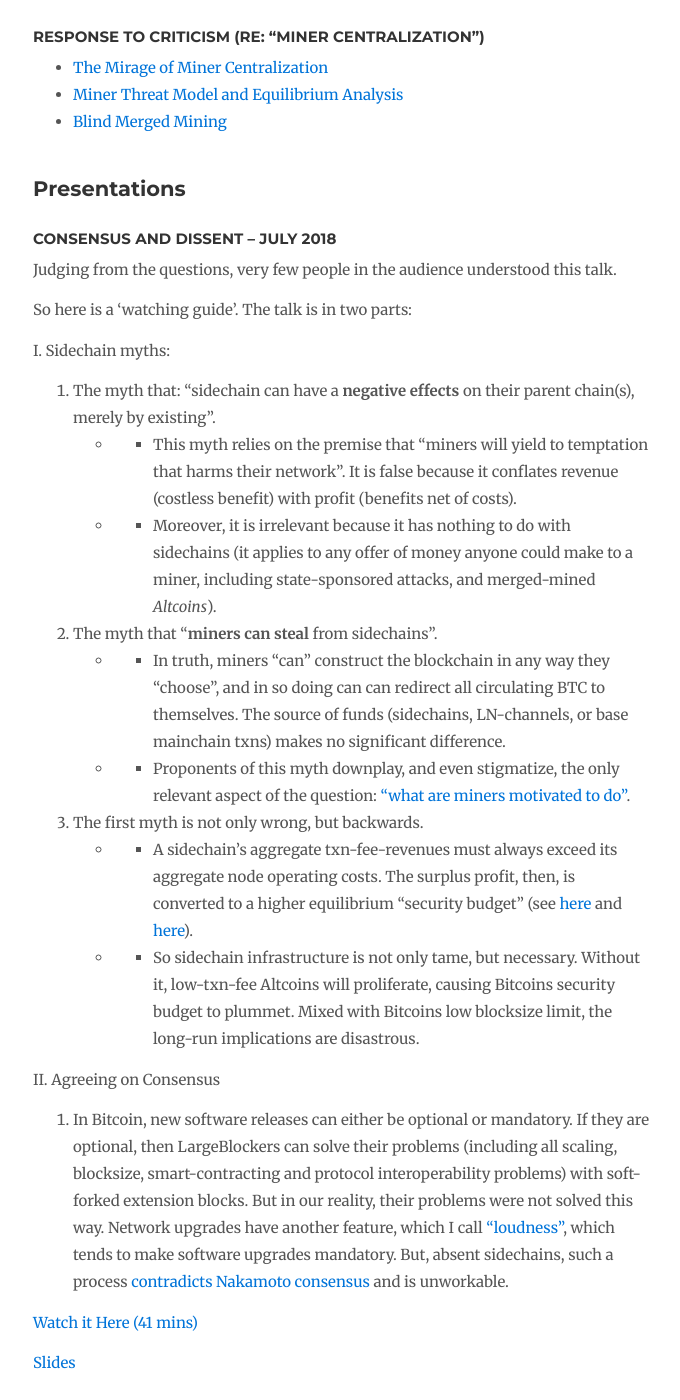
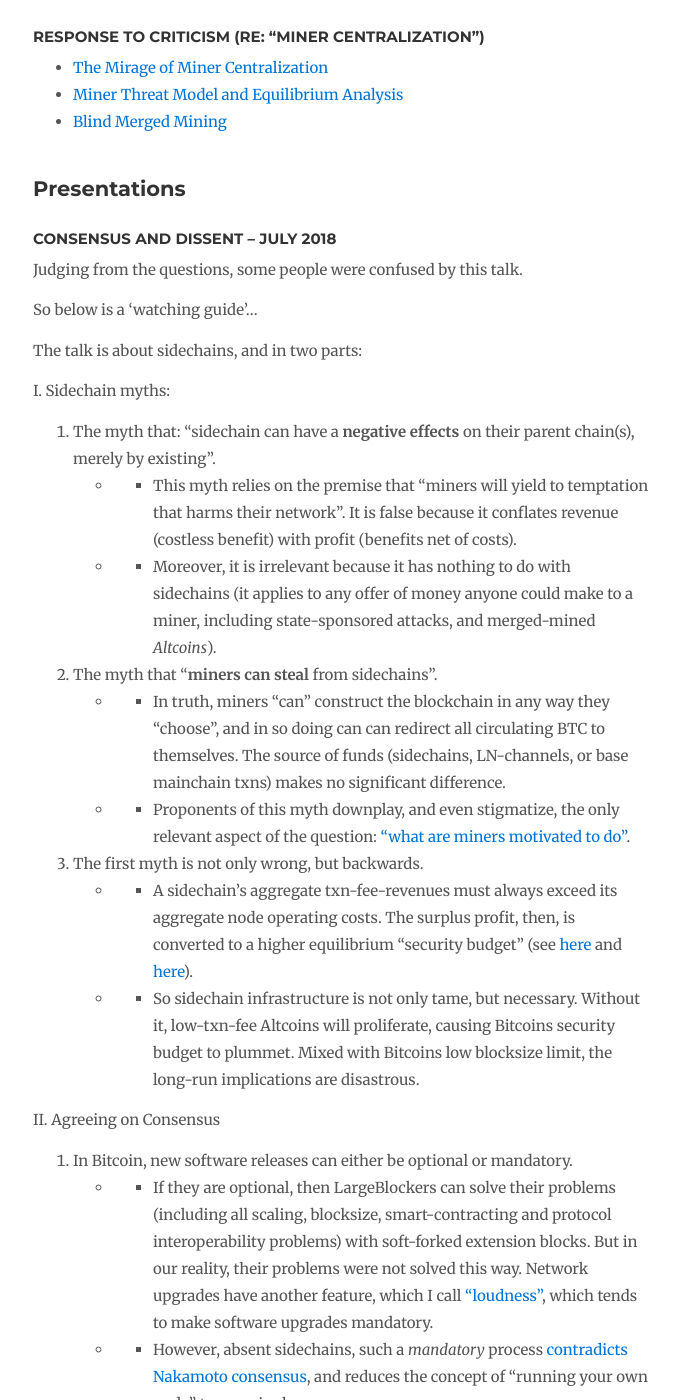
Before and after one commit to drivechain-project/drivechain.info, a Jekyll site: the page built from literature/index.md, in a window 1280 px wide and 1400 px high, scrolled down 752 px. Shown: the whole window, without its empty margins (137-817 px from the left). Built offline with Jekyll 4.4.1, drawn with Linux system fonts in a browser that asks for light colours; nearby versions of some CDN libraries; comment, search, counter and statistics services are not loaded; some of the changed text lies outside the part shown.

Commit message:
more bullets

```diff
--- a/literature/index.md
+++ b/literature/index.md
@@ -36,9 +36,11 @@ To this, only three modifications have since been made:
 
 ### Consensus and Dissent -- July 2018 ### {#bob}
 
-Judging from the questions, very few people in the audience understood this talk.
+Judging from the questions, some people were confused by this talk.
 
-So here is a 'watching guide'. The talk is in two parts:
+So below is a 'watching guide'...
+
+The talk is about sidechains, and in two parts:
 
 I. Sidechain myths:
 
@@ -54,12 +56,13 @@ I. Sidechain myths:
 
 II. Agreeing on Consensus
 
-  1. In Bitcoin, new software releases can either be optional or mandatory. If they are optional, then LargeBlockers can solve their problems (including all scaling, blocksize, smart-contracting and protocol interoperability problems) with soft-forked extension blocks. But in our reality, their problems were not solved this way. Network upgrades have another feature, which I call ["loudness"](http://www.truthcoin.info/blog/protocol-upgrade-terminology/), which tends to make software upgrades mandatory. But, absent sidechains, such a process [contradicts Nakamoto consensus](http://www.truthcoin.info/blog/against-the-hard-fork/) and is unworkable.
+  1. In Bitcoin, new software releases can either be optional or mandatory.
+  * * If they are optional, then LargeBlockers can solve their problems (including all scaling, blocksize, smart-contracting and protocol interoperability problems) with soft-forked extension blocks. But in our reality, their problems were not solved this way. Network upgrades have another feature, which I call ["loudness"](http://www.truthcoin.info/blog/protocol-upgrade-terminology/), which tends to make software upgrades mandatory.
+  * * However, absent sidechains, such a *mandatory* process [contradicts Nakamoto consensus](http://www.truthcoin.info/blog/against-the-hard-fork/), and reduces the concept of "running your own node" to meaninglessness.
 
 [Watch it Here (41 mins)](https://www.youtube.com/watch?v=15lBZQTN-eg)
 
 [Slides](/media/slides/consensus-and-dissent.pdf)
-
 
 
 ### Overview and Misconceptions -- January 2018
```
